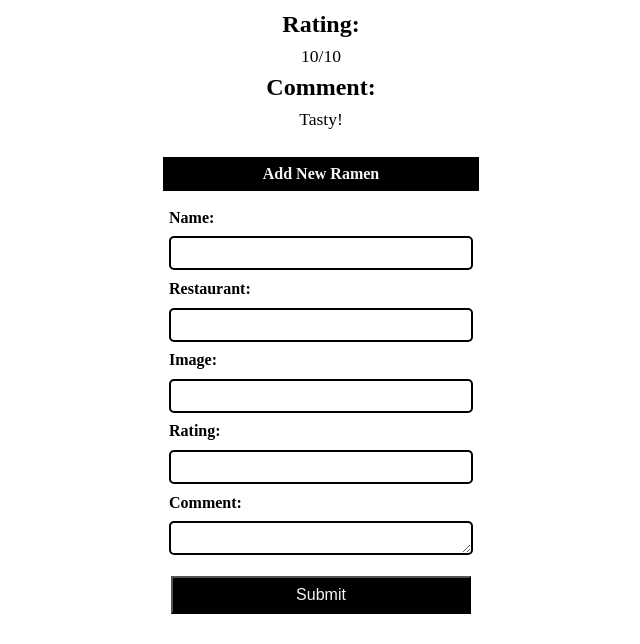
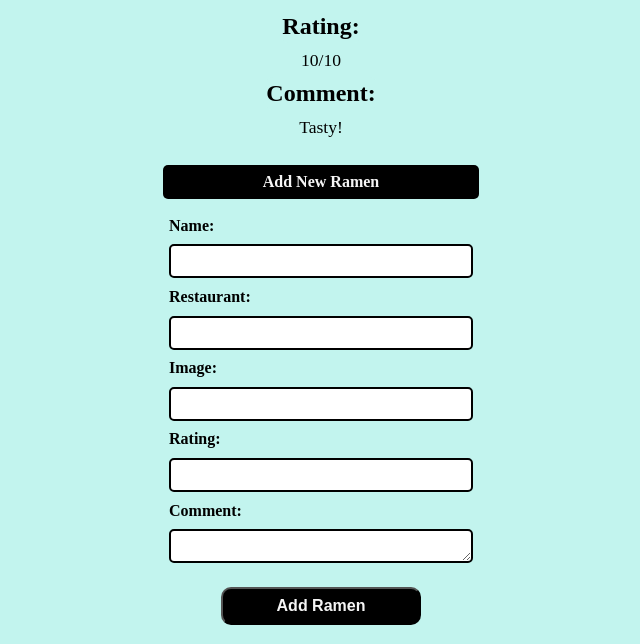
Before and after one commit to JosephNgugi254/ramen-rating-app, a plain HTML site: page index.html in a window 1280 px wide. Shown: the part 642-1286 px from the top of the page, without its empty margins (319-959 px from the left). Before the commit the page ends 1259 px from the top, so only its background shows below. Drawn offline with Linux system fonts and the light colour scheme.

Commit message:
edited html and css

```diff
--- a/index.html
+++ b/index.html
@@ -42,7 +42,7 @@
             <input type="text" id="rating" name="rating">
             <label for="comment">Comment:</label>
             <textarea type="text" id="comment" name="comment"></textarea>
-            <button type="submit">Submit</button>
+            <button type="submit">Add Ramen</button>
         </form>
     </div>
 <script src="./index.js"></script>
--- a/style.css
+++ b/style.css
@@ -1,6 +1,7 @@
 body {
     margin: 0;
     padding: 0.2rem;
+    background-color: #c2f4ee;
 }
 .heading {
     background-color: black;
@@ -35,6 +36,7 @@ body {
     margin: 0.5rem;
     padding: 0;
     object-fit: cover;
+    border-radius: 15px;
 }
 
 .display-area {
@@ -47,12 +49,14 @@ body {
     position: relative;
     max-width: 550px;
     width: 100%;
+
 }
 
 .image-container img {
     width: 100%;
     height: 335px;
     margin: 0.5rem 0;
+    border-radius: 15px;
 }
 
 .ramen-details {
@@ -65,7 +69,8 @@ body {
 .ramen-details h1,h2 {
     background: rgba(255, 255, 255, 0.8);
     color: black;
-    padding: 1px;
+    padding: 3px;
+    border-radius: 10px;
 }
 
 #rating-and-comment {
@@ -79,6 +84,7 @@ body {
 
 #rating-and-comment h2,p {
     margin: 0.2rem 0;
+    background-color: #c2f4ee;
 }
 
 #rating-and-comment p {
@@ -101,6 +107,7 @@ body {
     margin-top: 1.5rem;
     text-align: center;
     width: 300px;
+    border-radius: 5px;
 }
 
 #ramen-form button {
@@ -108,9 +115,12 @@ body {
     background-color: black;
     color: whitesmoke;
     padding: 0.5rem;
-    margin-top: 1rem;
+    margin-top: 1.2rem;
+    margin-bottom: 1rem;
     text-align: center;
-    width: 300px;
+    width: 200px;
+    font-weight: bolder;
+    border-radius: 10px;
     cursor: pointer;
 }
 
```
